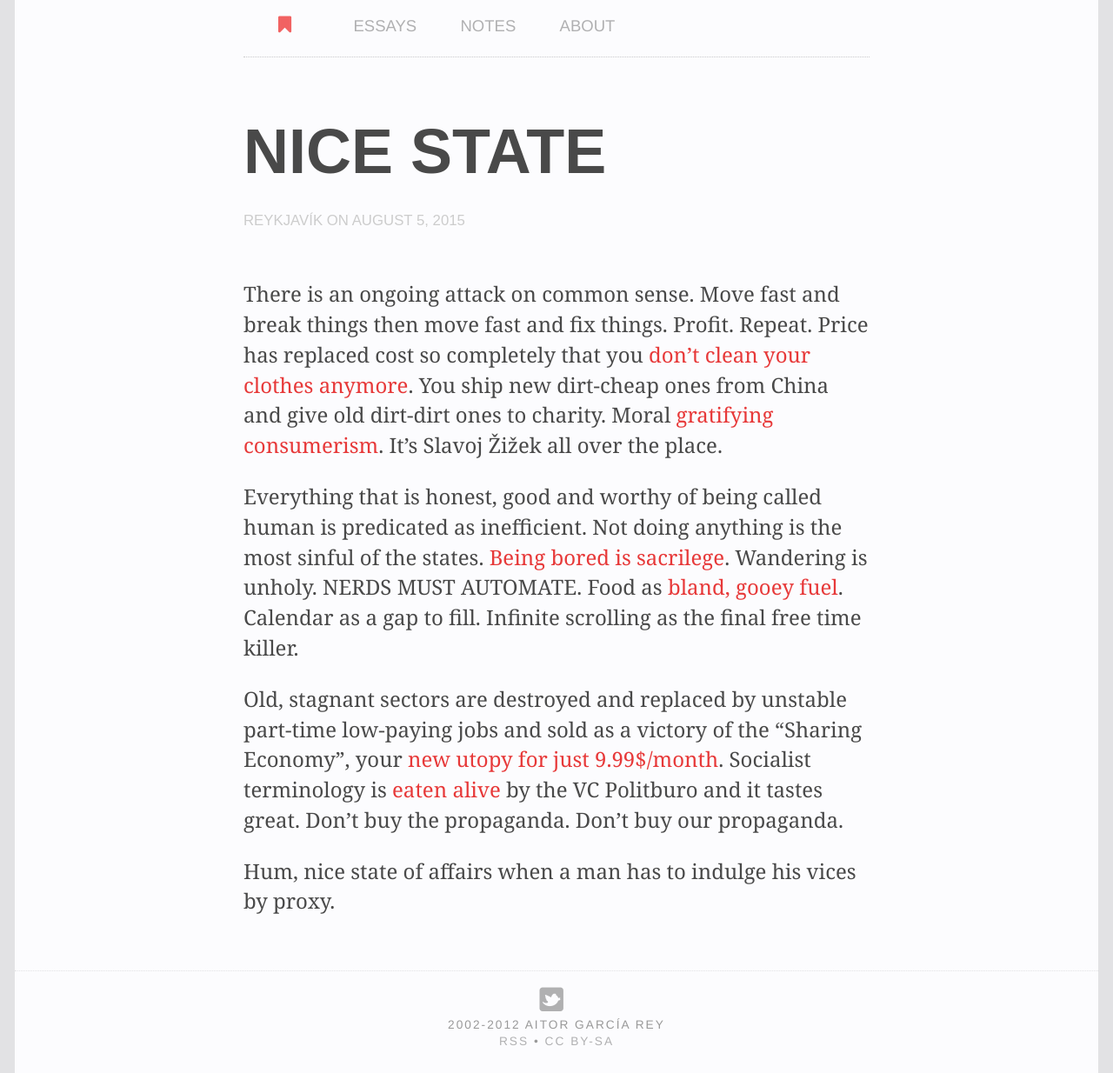
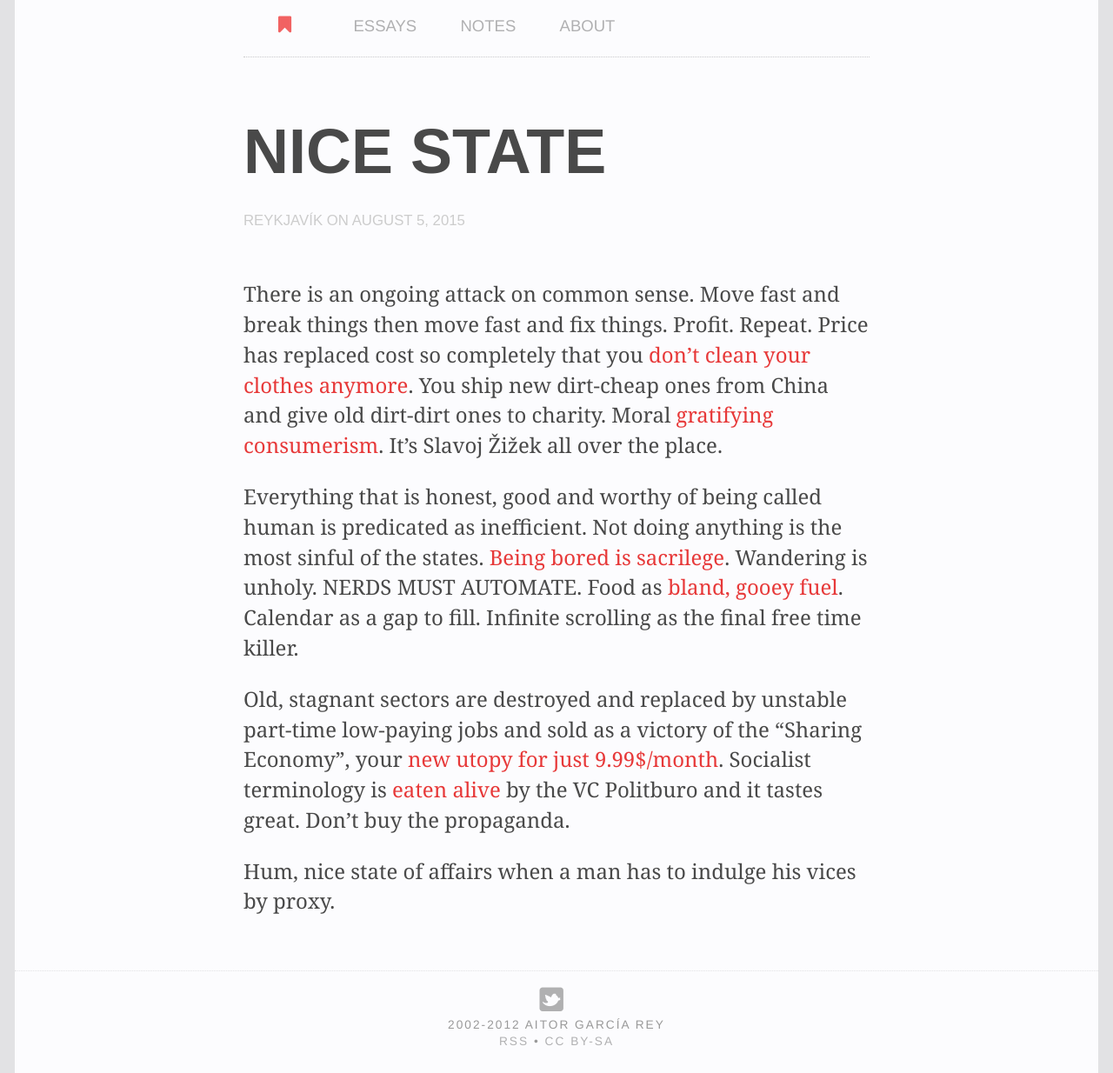
Before and after one commit to aitor/aitor.github.com, a Jekyll site: the page built from _posts/2015-08-05-state.md, in a window 1280 px wide. Shown: the whole page at 87% size. Built offline with Jekyll 4.4.1, drawn with Linux system fonts in a browser that asks for light colours; nearby versions of some CDN libraries.

Commit message:
updated nice state

```diff
--- a/_posts/2015-08-05-state.md
+++ b/_posts/2015-08-05-state.md
@@ -9,6 +9,6 @@ There is an ongoing attack on common sense. Move fast and break things then move
 
 Everything that is honest, good and worthy of being called human is predicated as inefficient. Not doing anything is the most sinful of the states. [Being bored is sacrilege](http://aeon.co/magazine/philosophy/life-without-boredom-would-be-a-nightmare/). Wandering is unholy. NERDS MUST AUTOMATE. Food as [bland, gooey fuel](https://www.wikiwand.com/en/Soylent_(drink)). Calendar as a gap to fill. Infinite scrolling as the final free time killer.
 
-Old, stagnant sectors are destroyed and replaced by unstable part-time low-paying jobs and sold as a victory of the "Sharing Economy", your [new utopy for just 9.99$/month](http://www.buzzfeed.com/nitashatiku/silicon-valley-coliving). Socialist terminology is [eaten alive](http://www.nytimes.com/2015/08/02/realestate/the-millennial-commune.html) by the VC Politburo and it tastes great. Don't buy the propaganda. Don't buy our propaganda.
+Old, stagnant sectors are destroyed and replaced by unstable part-time low-paying jobs and sold as a victory of the "Sharing Economy", your [new utopy for just 9.99$/month](http://www.buzzfeed.com/nitashatiku/silicon-valley-coliving). Socialist terminology is [eaten alive](http://www.nytimes.com/2015/08/02/realestate/the-millennial-commune.html) by the VC Politburo and it tastes great. Don't buy the propaganda.
 
 Hum, nice state of affairs when a man has to indulge his vices by proxy.
```
